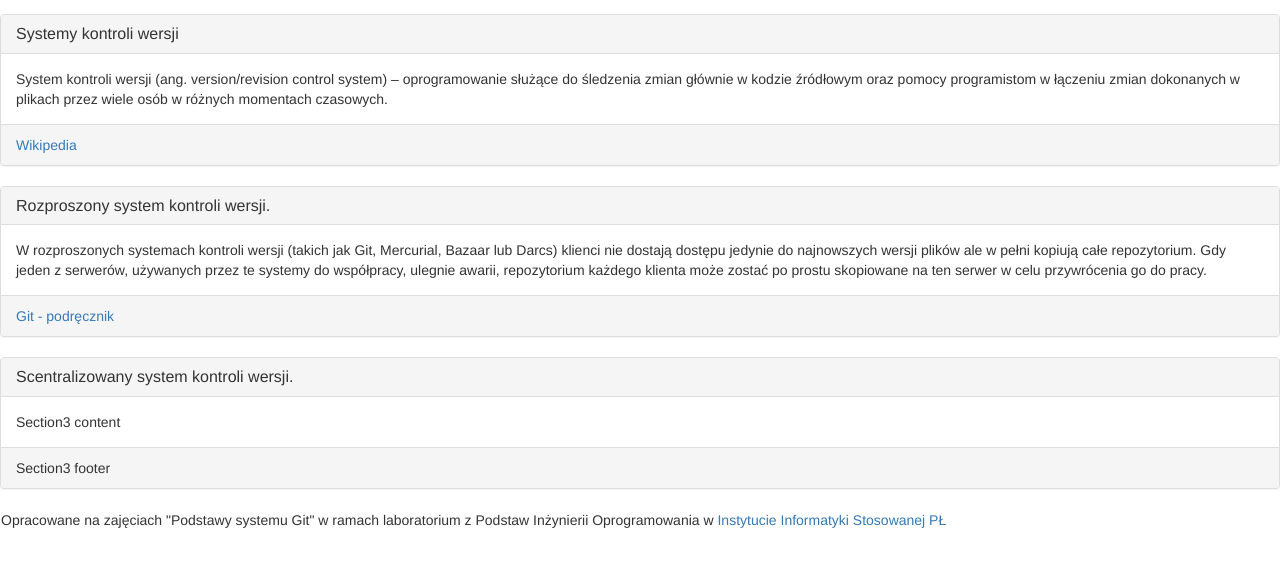
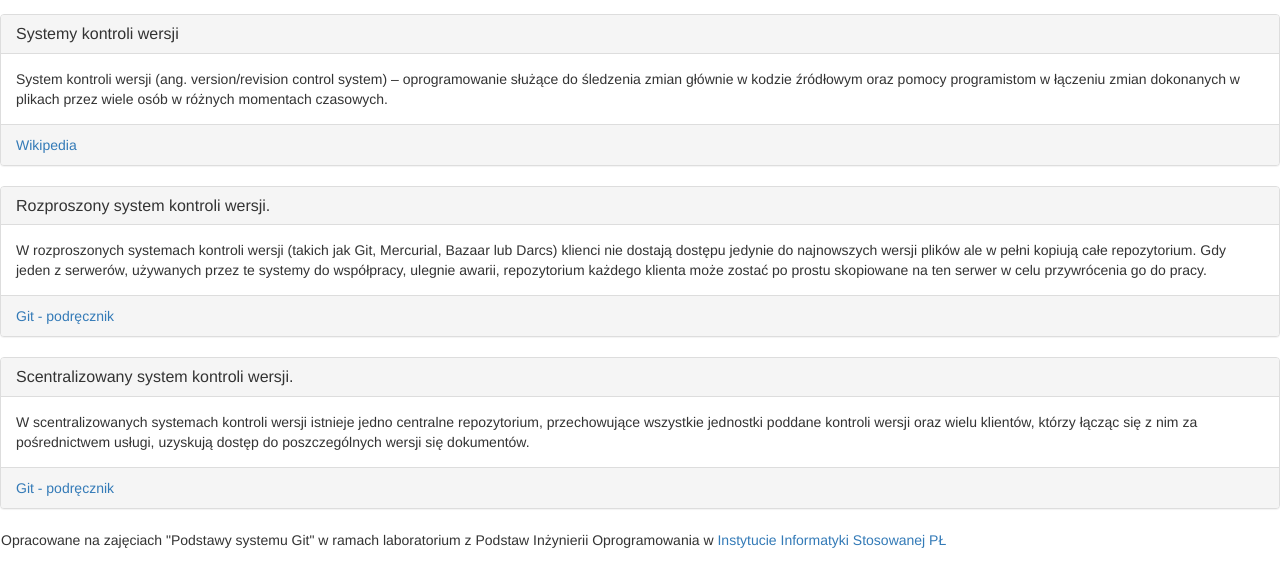
Before and after one commit to pjmarkowski/iislabpio2_195016, a plain HTML site: page index.html in a window 1280 px wide. Shown: the part 58-644 px from the top of the page. Drawn offline with nearby package versions, Linux system fonts and the light colour scheme.

Commit message:
zmiana stopki sekcji 3

```diff
--- a/index.html
+++ b/index.html
@@ -43,10 +43,12 @@
     		<h3 class="panel-title">Scentralizowany system kontroli wersji.</h3>
   		</div>
   		<div class="panel-body">
-	    	Section3 content
+	    	W scentralizowanych systemach kontroli wersji istnieje jedno centralne repozytorium, przechowujące wszystkie jednostki poddane kontroli wersji oraz wielu klientów, którzy łącząc się z nim za pośrednictwem usługi, uzyskują dostęp do poszczególnych wersji się dokumentów.
+
 	  	</div>
 		<footer class="panel-footer">
-			Section3 footer
+			<a href="http://git-scm.com/book/pl/Pierwsze-kroki-Wprowadzenie-do-kontroli-wersji#Scentralizowane-systemy-kontroli-wersji">Git - podręcznik</a>
+
 		</footer>
 </section>
 		<footer  class="navbar">
```
